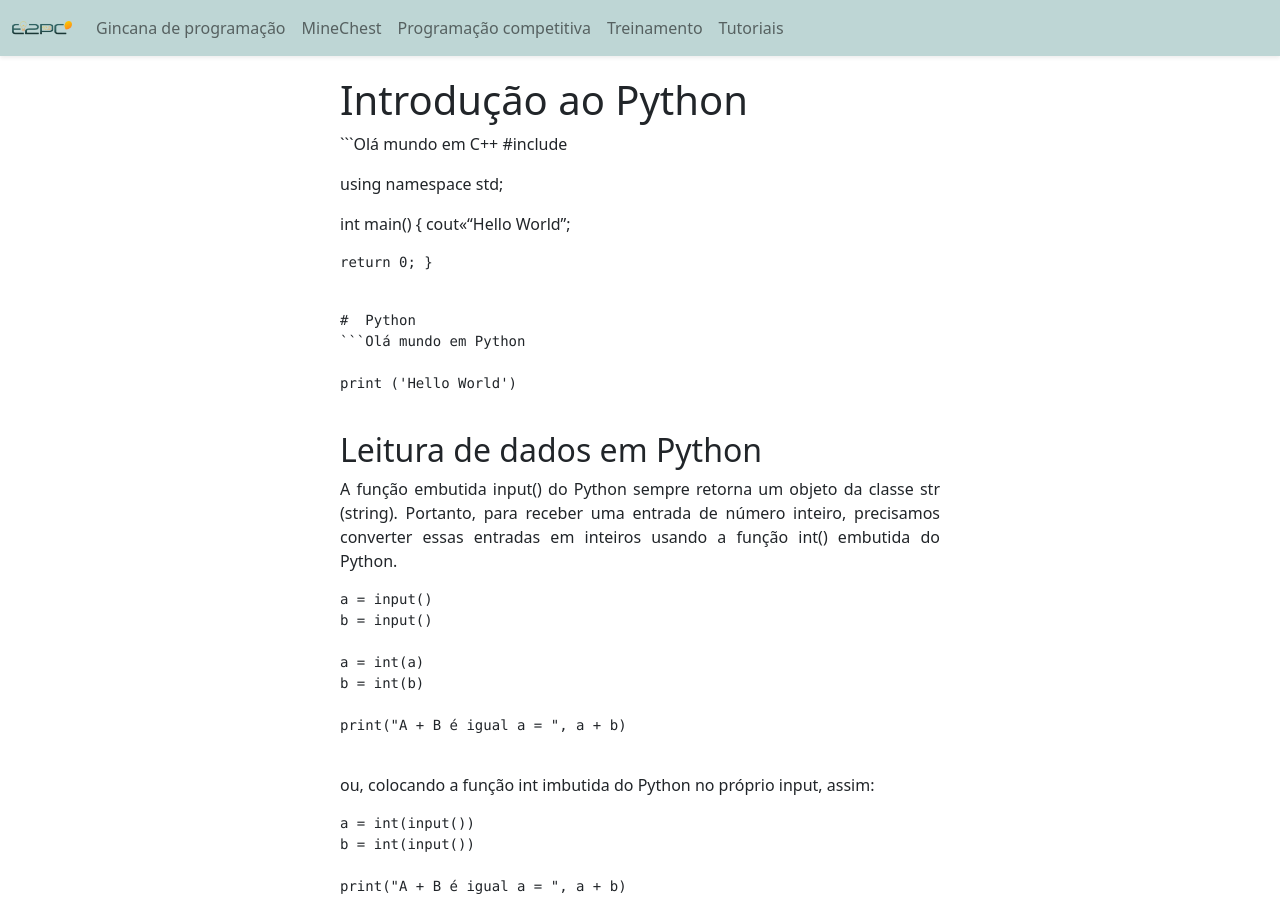
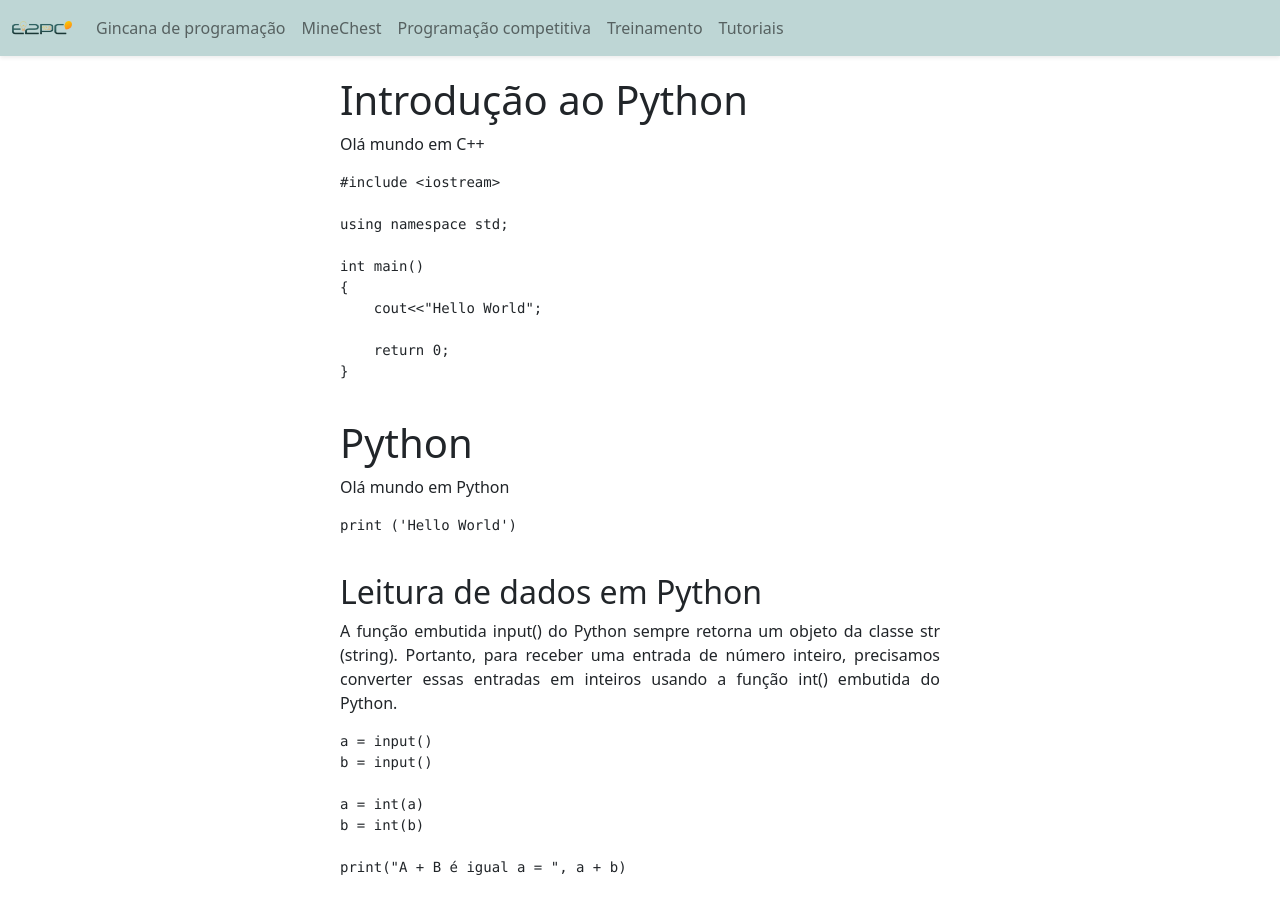
Before and after one commit to E2PC/ProjectPage, a Jekyll site: the page built from tutoriais/python.md, in a window 1280 px wide and 900 px high. Built offline with Jekyll 4.4.1, drawn with Linux system fonts in a browser that asks for light colours; nearby versions of some CDN libraries.

Commit message:
Update python.md

````diff
--- a/tutoriais/python.md
+++ b/tutoriais/python.md
@@ -7,7 +7,9 @@ type: tutorial
 ---
 
 # Introdução ao Python
-```Olá mundo em C++
+Olá mundo em C++
+
+```
 #include <iostream>
 
 using namespace std;
@@ -22,8 +24,8 @@ int main()
 ```
 
 #  Python
-```Olá mundo em Python
-
+Olá mundo em Python
+```
 print ('Hello World')
 
 ```
````
